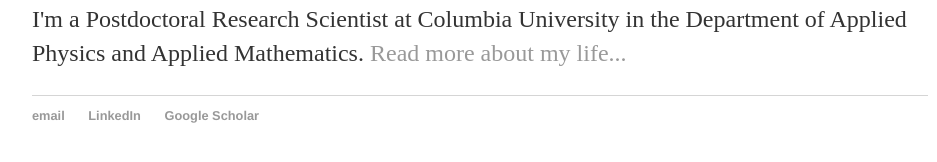
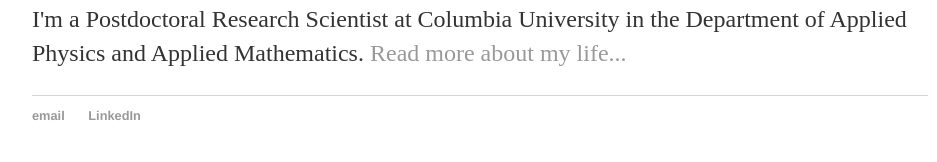
Before and after one commit to Hadrien-Montanelli/Hadrien-Montanelli.github.io, a Jekyll site: the page built from index.html, in a window 1280 px wide. Shown: the part 194-356 px from the top of the page, without its empty margins (160-1097 px from the left). Built offline with Jekyll 4.4.1, drawn with Linux system fonts in a browser that asks for light colours.

Commit message:
Update default.html

```diff
--- a/_layouts/default.html
+++ b/_layouts/default.html
@@ -23,7 +23,6 @@
 	    		<ul>
 	        		<li><a href="mailto:hadrien.montanelli@gmail.com">email</a></li>
 			        <li><a href="www.linkedin.com/in/hadrien-montanelli-137b7958/">LinkedIn</a></li>
-	        		<li><a href="scholar.google.com/citations?user=Bjmkfe8AAAAJ&hl=en&oi=sra">Google Scholar</a></li>
 			</ul>
 			</footer>
 		</body>
```
